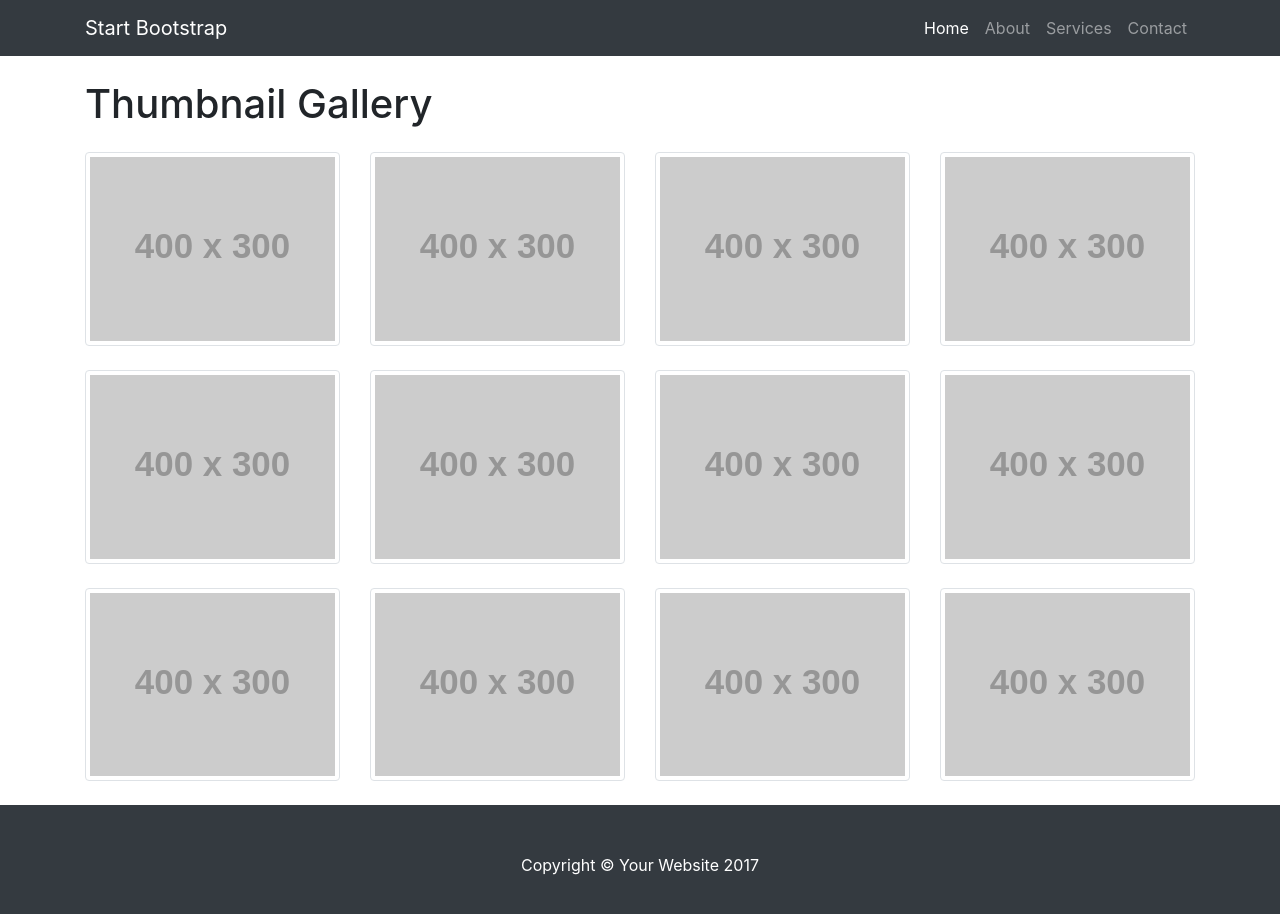
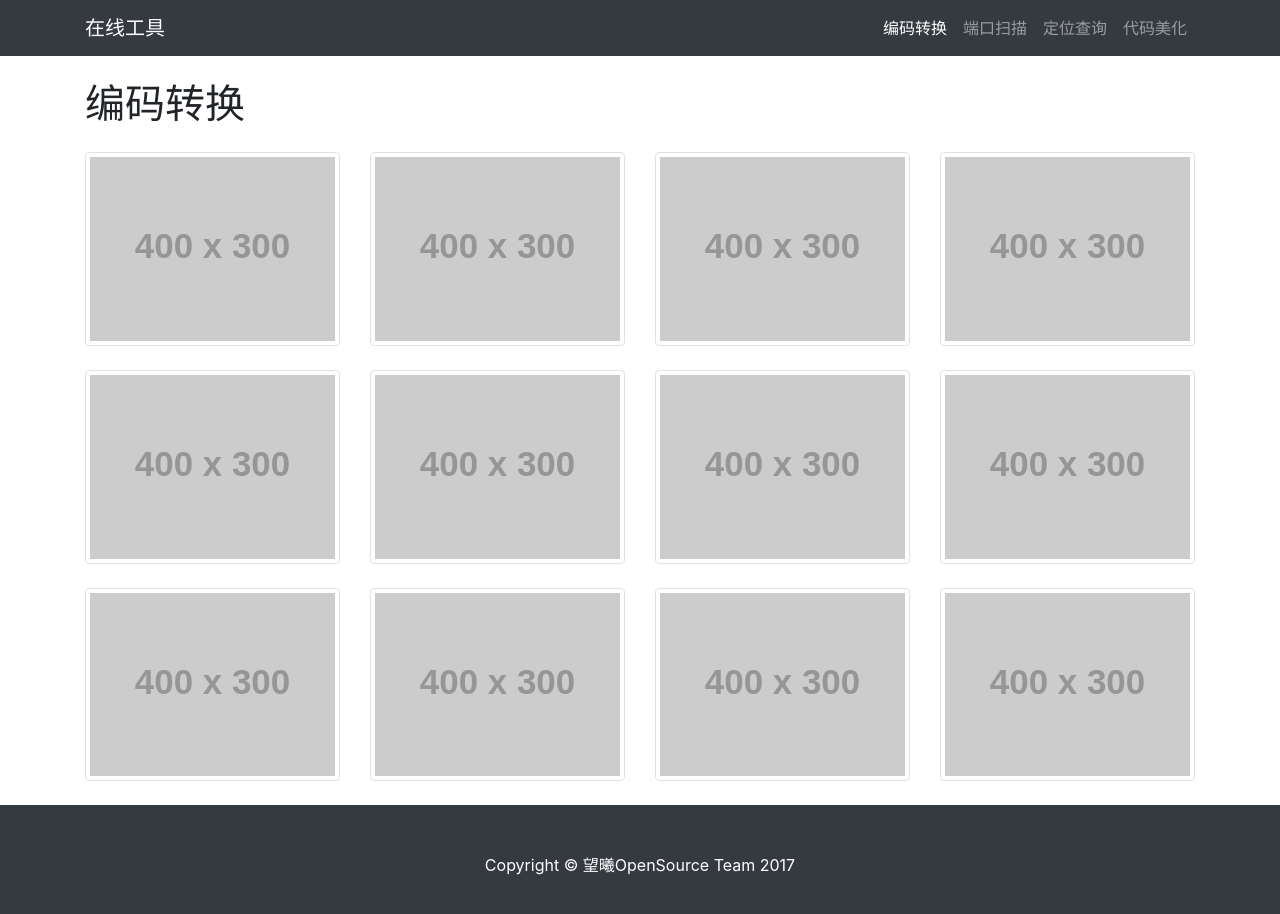
Before and after one commit to WangxiOpenSourceTeam/workspace_Toolbox, a website: page index.html in a window 1280 px wide. Drawn offline with Linux system fonts and the light colour scheme; placeholder pictures from the web are drawn by us.

Commit message:
修改首页界面

```diff
--- a/index.html
+++ b/index.html
@@ -8,7 +8,7 @@
     <meta name="description" content="">
     <meta name="author" content="">
 
-    <title>Thumbnail Gallery - Start Bootstrap Template</title>
+    <title>望曦OpenSourceTeam Site -- 努力是为了站在万人中央成为别人的光</title>
 
     <!-- Bootstrap core CSS -->
     <link href="vendor/bootstrap/css/bootstrap.min.css" rel="stylesheet">
@@ -23,25 +23,25 @@
     <!-- Navigation -->
     <nav class="navbar navbar-expand-lg navbar-dark bg-dark fixed-top">
       <div class="container">
-        <a class="navbar-brand" href="#">Start Bootstrap</a>
+        <a class="navbar-brand" href="#">在线工具</a>
         <button class="navbar-toggler" type="button" data-toggle="collapse" data-target="#navbarResponsive" aria-controls="navbarResponsive" aria-expanded="false" aria-label="Toggle navigation">
           <span class="navbar-toggler-icon"></span>
         </button>
         <div class="collapse navbar-collapse" id="navbarResponsive">
           <ul class="navbar-nav ml-auto">
             <li class="nav-item active">
-              <a class="nav-link" href="#">Home
+              <a class="nav-link" href="#">编码转换
                 <span class="sr-only">(current)</span>
               </a>
             </li>
             <li class="nav-item">
-              <a class="nav-link" href="#">About</a>
+              <a class="nav-link" href="#">端口扫描</a>
             </li>
             <li class="nav-item">
-              <a class="nav-link" href="#">Services</a>
+              <a class="nav-link" href="#">定位查询</a>
             </li>
             <li class="nav-item">
-              <a class="nav-link" href="#">Contact</a>
+              <a class="nav-link" href="#">代码美化</a>
             </li>
           </ul>
         </div>
@@ -51,7 +51,7 @@
     <!-- Page Content -->
     <div class="container">
 
-      <h1 class="my-4 text-center text-lg-left">Thumbnail Gallery</h1>
+      <h1 class="my-4 text-center text-lg-left">编码转换</h1>
 
       <div class="row text-center text-lg-left">
 
@@ -123,7 +123,7 @@
     <!-- Footer -->
     <footer class="py-5 bg-dark">
       <div class="container">
-        <p class="m-0 text-center text-white">Copyright &copy; Your Website 2017</p>
+        <p class="m-0 text-center text-white">Copyright &copy; 望曦OpenSource Team 2017</p>
       </div>
       <!-- /.container -->
     </footer>
```
